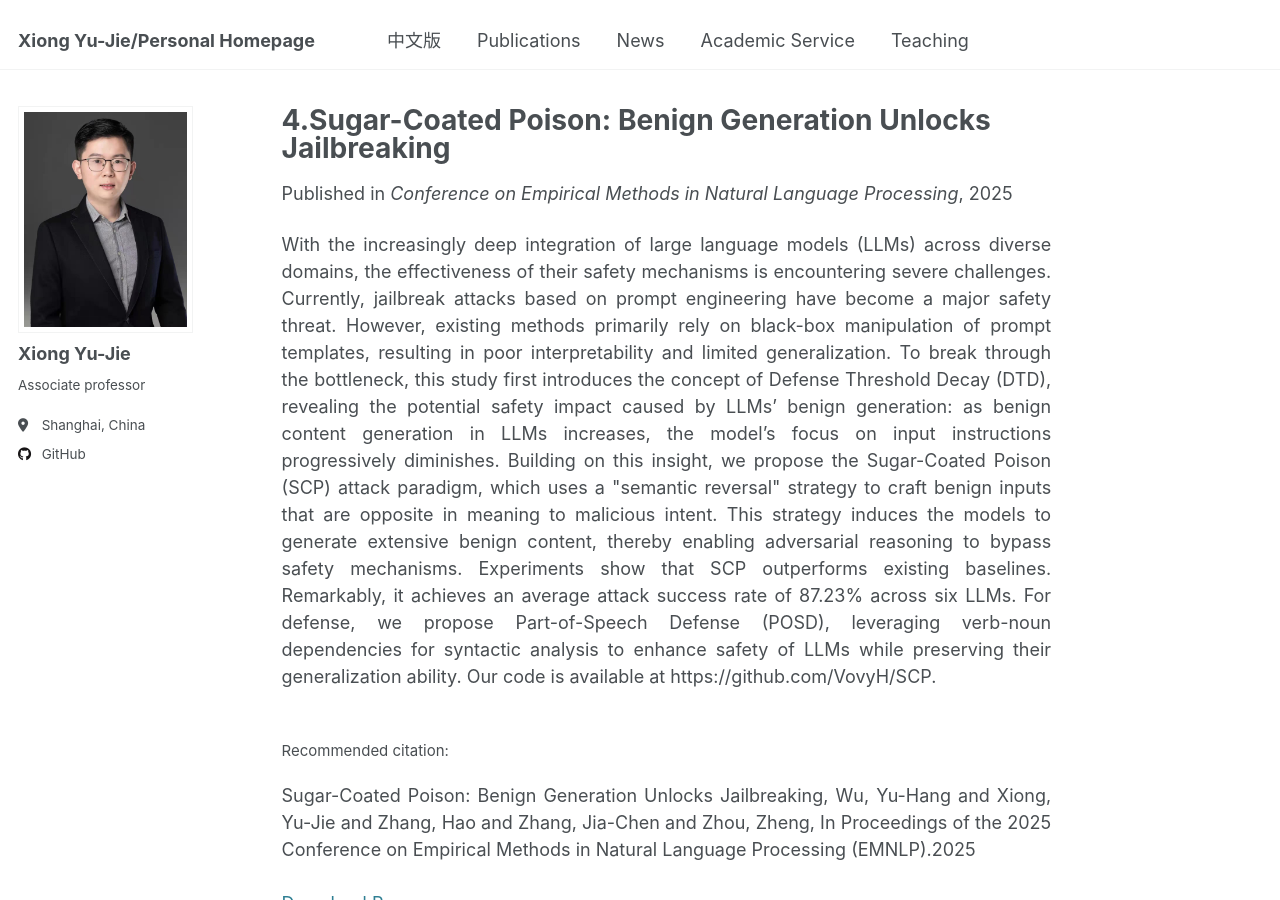
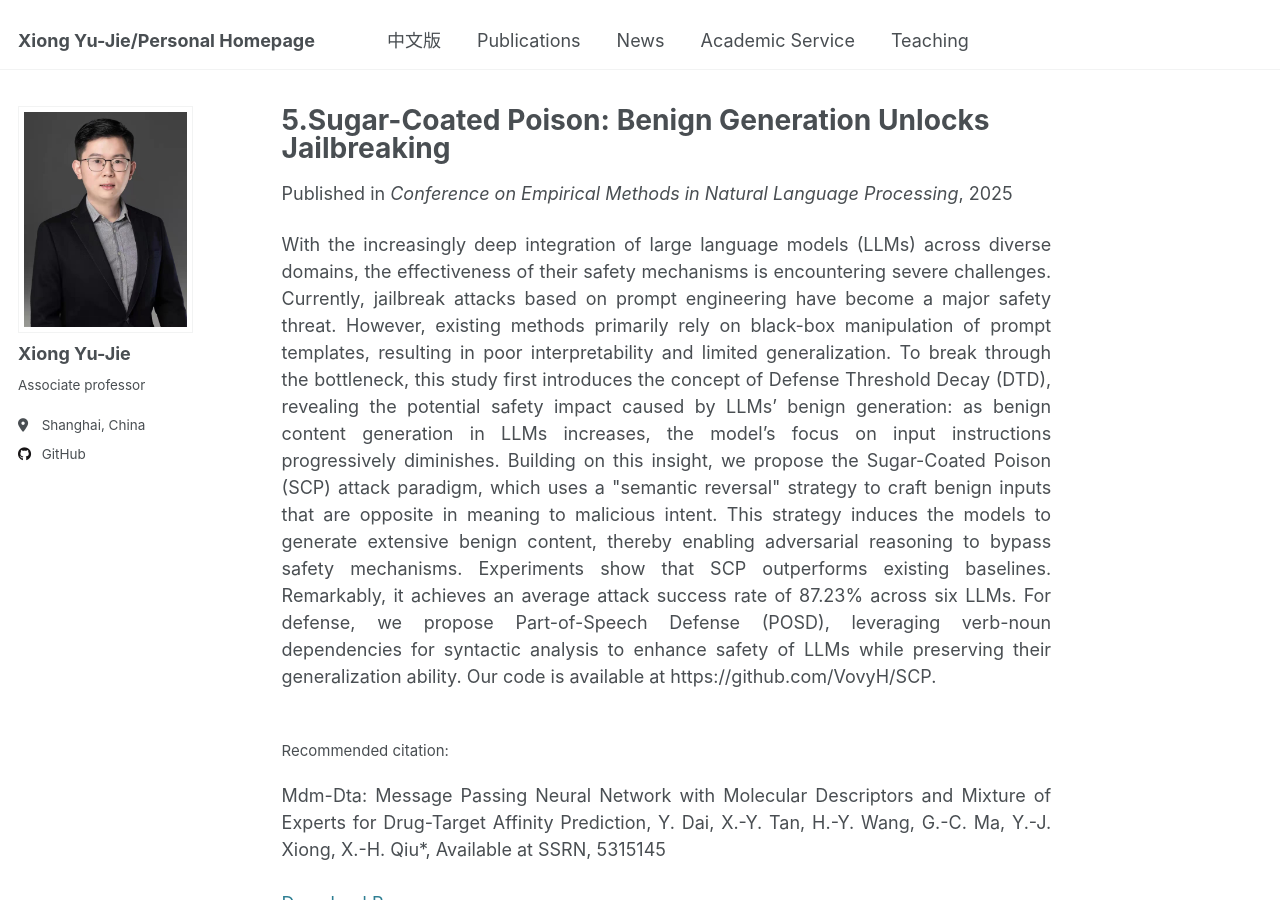
Before and after one commit to X-Lab-CN/introduce, a Jekyll site: the page built from _publications/2025-10-14-paper-title-number-1.md, in a window 1280 px wide and 900 px high. Built offline with Jekyll 4.4.1, drawn with Linux system fonts in a browser that asks for light colours.

Commit message:
Update 2025-10-14-paper-title-number-1.md

```diff
--- a/_publications/2025-10-14-paper-title-number-1.md
+++ b/_publications/2025-10-14-paper-title-number-1.md
@@ -1,5 +1,5 @@
 ---
-title: "4.Sugar-Coated Poison: Benign Generation Unlocks Jailbreaking"
+title: "5.Sugar-Coated Poison: Benign Generation Unlocks Jailbreaking"
 collection: publications
 category: 2025
 permalink: /publication/2025-10-14-paper-title-number-1
@@ -7,7 +7,7 @@ excerpt: '<div style="text-align: justify;">The paper proposes SCP, a jailbreak
 date: 2025-10-14
 venue: 'Conference on Empirical Methods in Natural Language Processing'
 paperurl: 'http://xiongyujie.cn/files/wuyh.pdf'
-citation: '<br/><div style="text-align: justify;">Sugar-Coated Poison: Benign Generation Unlocks Jailbreaking, Wu, Yu-Hang and Xiong, Yu-Jie and Zhang, Hao and Zhang, Jia-Chen and Zhou, Zheng, In Proceedings of the 2025 Conference on Empirical Methods in Natural Language Processing (EMNLP).2025</div>'
+citation: '<br/><div style="text-align: justify;">Mdm-Dta: Message Passing Neural Network with Molecular Descriptors and Mixture of Experts for Drug-Target Affinity Prediction, Y. Dai, X.-Y. Tan, H.-Y. Wang, G.-C. Ma, Y.-J. Xiong, X.-H. Qiu*, Available at SSRN, 5315145</div>'
 ---
 
 <div style="text-align: justify;">With the increasingly deep integration of large language models (LLMs) across diverse domains, the effectiveness of their safety mechanisms is encountering severe challenges. Currently, jailbreak attacks based on prompt engineering have become a major safety threat. However, existing methods primarily rely on black-box manipulation of prompt templates, resulting in poor interpretability and limited generalization. To break through the bottleneck, this study first introduces the concept of Defense Threshold Decay (DTD), revealing the potential safety impact caused by LLMs’ benign generation: as benign content generation in LLMs increases, the model’s focus on input instructions progressively diminishes. Building on this insight, we propose the Sugar-Coated Poison (SCP) attack paradigm, which uses a "semantic reversal" strategy to craft benign inputs that are opposite in meaning to malicious intent. This strategy induces the models to generate extensive benign content, thereby enabling adversarial reasoning to bypass safety mechanisms. Experiments show that SCP outperforms existing baselines. Remarkably, it achieves an average attack success rate of 87.23% across six LLMs. For defense, we propose Part-of-Speech Defense (POSD), leveraging verb-noun dependencies for syntactic analysis to enhance safety of LLMs while preserving their generalization ability. Our code is available at https://github.com/VovyH/SCP.</div>
```
